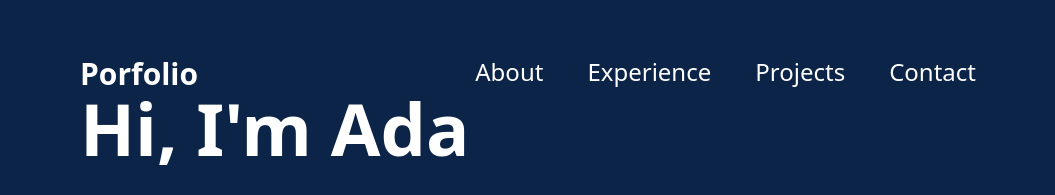
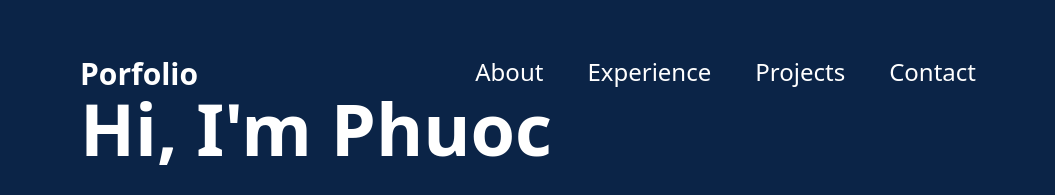
Before and after one commit to huuphuoc2400/web-basic, a plain HTML site: page index.html in a window 1280 px wide. Shown: the top 195 px of the page, without its empty margins (112-1167 px from the left). Drawn offline with nearby package versions, Linux system fonts and the light colour scheme.

Commit message:
change title

```diff
--- a/index.html
+++ b/index.html
@@ -38,7 +38,7 @@
   <div class="px-5 sm:px-48 flex flex-col sm:flex-row-reverse items-center sm:justify-between">
     <img src="./images/avatar.png" alt="avatar" class="w-72 h-72 sm:w-1/2 sm:h-1/2 rounded-full mt-[85px]" />
     <div class="text-center sm:text-left">
-      <h1 class="text-7xl font-extrabold">Hi, I'm Ada</h1>
+      <h1 class="text-7xl font-extrabold">Hi, I'm Phuoc</h1>
       <p class="mt-[34px] text-3xl"> I’m a full-stack developer with 5 years of experience using React and
         NodeJS. Reach out if you’d like to learn more!</p>
       <button
```
